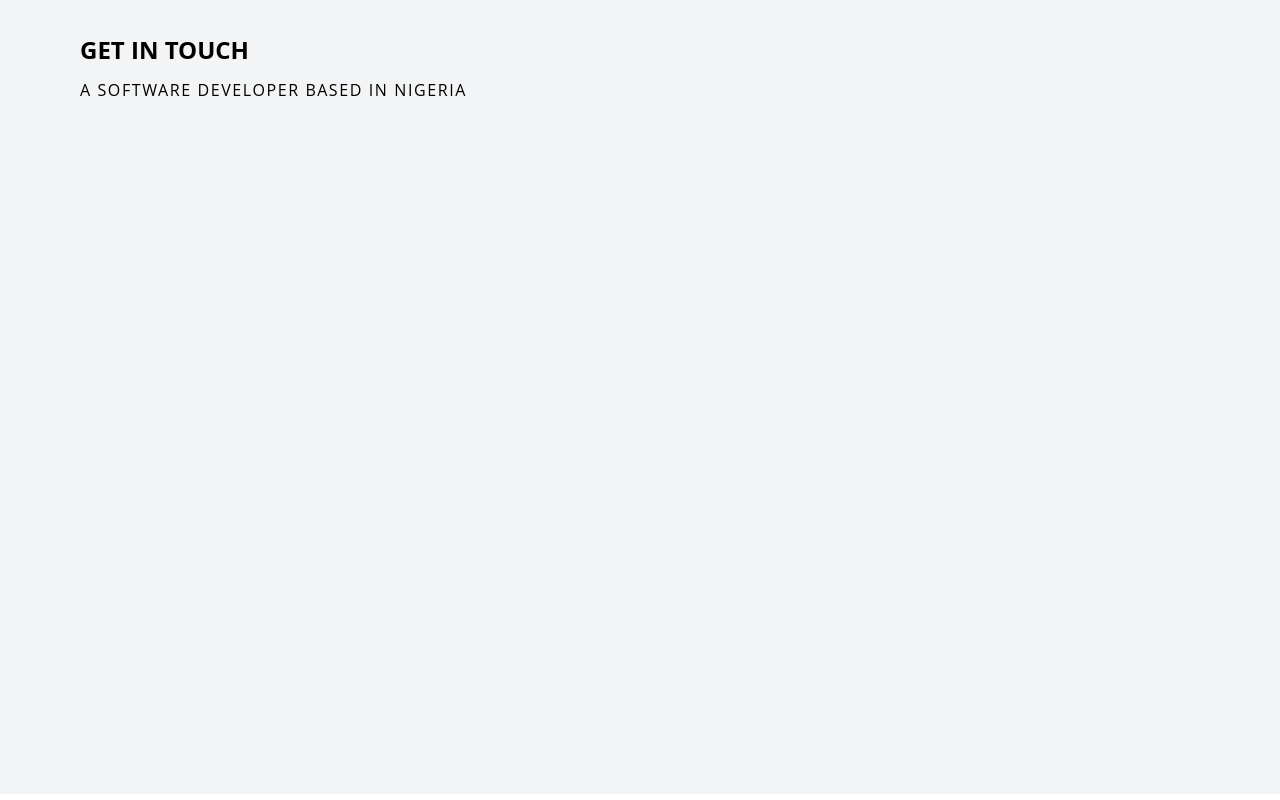
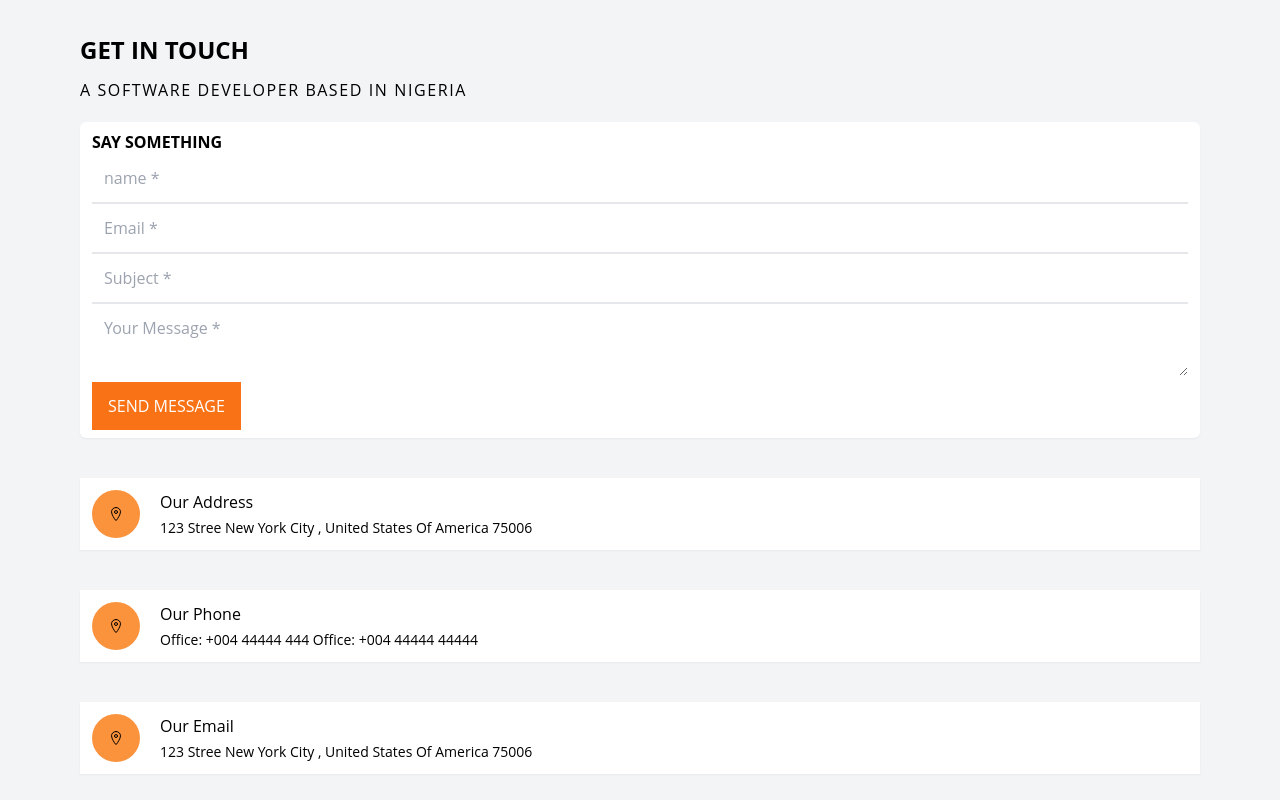
Before and after one commit to mfontosco/mfon-portfolio, a React (Vite) app: page / in a window 1280 px wide. Shown: the part 4318-5118 px from the top of the page. Built offline with nearby package versions, Linux system fonts and the light colour scheme.

Commit message:
added contact form

```diff
--- a/src/components/Contact.jsx
+++ b/src/components/Contact.jsx
@@ -1,10 +1,21 @@
 import React from 'react'
+import Forms from './Forms'
+import ContactCard from './ContactCard'
+import { IoLocationOutline } from "react-icons/io5";
 
 const Contact = () => {
   return (
     <div className='bg-gray-100 min-h-screen px-5 md:px-20 pt-10 pb-10'>
       <h2 className="uppercase text-2xl font-bold mb-3">GET IN TOUCH</h2>
       <p className="uppercase text-md tracking-widest">A Software Developer Based in Nigeria</p>
+      <div>
+        <Forms/>
+        <ContactCard icon={<IoLocationOutline />} title={"Our Address"} content={"123 Stree New York City , United States Of America 75006"}/>
+        <ContactCard icon={<IoLocationOutline />} title={"Our Phone"}
+        content={"Office: +004 44444      444      Office: +004 44444 44444"}/>
+        <ContactCard icon={<IoLocationOutline />} title={"Our Email"} content={"123 Stree New York City , United States Of America 75006"}/>
+
+      </div>
     </div>
   )
 }
--- /dev/null
+++ b/src/components/ContactCard.jsx
@@ -0,0 +1,17 @@
+import React from 'react'
+
+const ContactCard = ({icon,title,content}) => {
+  return (
+    <div className='w-full bg-white shadow-sm  flex gap-2 mt-10 p-3'>
+      <div className='w-12  h-12 rounded-full bg-orange-400 flex justify-center items-center '>
+        {icon}
+      </div>
+      <div className='w-3/4 pl-3'>
+        <h3 className=' text-md mb-1'>{title}</h3>
+        <p className='text-wrap text-sm '>{content}</p>
+      </div>
+    </div>
+  )
+}
+
+export default ContactCard
--- /dev/null
+++ b/src/components/Forms.jsx
@@ -0,0 +1,28 @@
+import React from 'react'
+
+const Forms = () => {
+  return (
+    <div className='mt-5 bg-white rounded-md shadow-sm px-3 py-2'>
+    <h3 className='font-bold'>SAY SOMETHING</h3>
+      <form>
+        <div className=' border-b-2 border-gray-200 focus:border-orange-400'>
+            <input type='text' placeholder='name *' className='w-full py-3 px-3 focus:border-orange-300 outline-none'/>
+        </div>
+        <div className=' border-b-2 border-gray-200'>
+            <input type='text' placeholder='Email *' className='w-full py-3 px-3 outline-none'/>
+        </div>
+        <div className=' border-b-2 border-gray-200'>
+            <input type='text' placeholder='Subject *' className='w-full py-3 px-3 outline-none'/>
+        </div>
+        <div className='  border-gray-200'>
+            <textarea placeholder='Your Message *' className='w-full py-3 px-3 outline-none' >
+
+            </textarea>
+        </div>
+        <button className='bg-orange-500 py-3 px-4 text-white'>SEND MESSAGE</button>
+      </form>
+    </div>
+  )
+}
+
+export default Forms
--- a/src/components/NavBar.jsx
+++ b/src/components/NavBar.jsx
@@ -14,7 +14,7 @@ const NavBar = () => {
   const [click,setClick] = useState(false)
 
   const changeBackground = () => {
-    if (window.scrollY >= 20) {
+    if (window.scrollY >= 90) {
       setNavBar(true);
     } else {
       setNavBar(false);
@@ -34,7 +34,7 @@ const handleClick =()=>{
     <div className=''>
       <nav
         className={`${
-          navBar ? 'bg-blue-200 text-white shadow-sm z-40 sticky h-16 top-0 text-white px-5 md:px-20 flex justify-between items-center' : 'sticky h-16  text-white px-10 md:px-20 flex justify-between items-center top-0'}`}
+          navBar ? 'bg-orange-50 text-white shadow-sm z-40 sticky h-16 top-0 text-white px-5 md:px-20 flex justify-between items-center' : 'sticky h-16  text-white px-10 md:px-20 flex justify-between items-center top-0'}`}
       >
         <Link to="/home" className="md:text-4xl text-black font-semibold">
           MFON
```
